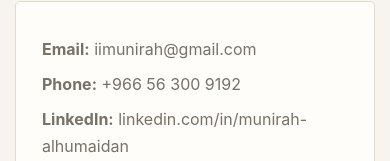
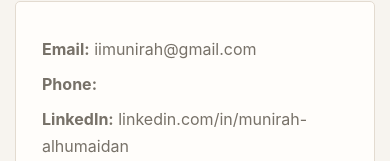
Before and after one commit to MunirahHumaidan/MunirahHumaidan.github.io, a plain HTML site: page index.html in a window 390 px wide. Shown: the part 5923-6084 px from the top of the page. Drawn offline with Linux system fonts and the light colour scheme.

Commit message:
Update contact section by removing phone number
Removed phone number from contact information.

```diff
--- a/index.html
+++ b/index.html
@@ -61,7 +61,7 @@ footer{padding:35px 0;color:var(--muted);font-size:12px;border-top:1px solid var
 <div class="card"><div class="meta">2026</div><h3>Data Science Bootcamp</h3><p>Saudi Digital Academy</p></div>
 </div><div class="card" style="margin-top:18px"><h3>Certifications</h3><ul><li>Microsoft Certified: Azure AI Apps and Agents Developer Associate</li><li>Databricks Certified Data Engineer Associate</li><li>Data Analysis using Power BI — King Fahad University of Petroleum and Minerals</li></ul></div></section>
 <section id="contact"><div class="kicker">06 / Contact</div><h2>Let’s connect</h2><p class="lead">I am interested in AI, machine learning, data science, and technology opportunities.</p>
-<div class="card"><p><strong>Email:</strong> <a href="mailto:iimunirah@gmail.com">iimunirah@gmail.com</a></p><p><strong>Phone:</strong> <a href="tel:+966563009192">+966 56 300 9192</a></p><p><strong>LinkedIn:</strong> <a href="https://www.linkedin.com/in/munirah-alhumaidan" target="_blank" rel="noopener">linkedin.com/in/munirah-alhumaidan</a></p><p><strong>GitHub:</strong> <a href="https://github.com/MunirahHumaidan" target="_blank" rel="noopener">github.com/MunirahHumaidan</a></p><p class="meta">Connect with me on LinkedIn and GitHub.</p></div></section>
+<div class="card"><p><strong>Email:</strong> <a href="mailto:iimunirah@gmail.com">iimunirah@gmail.com</a></p><p><strong>Phone:</strong></p><p><strong>LinkedIn:</strong> <a href="https://www.linkedin.com/in/munirah-alhumaidan" target="_blank" rel="noopener">linkedin.com/in/munirah-alhumaidan</a></p><p><strong>GitHub:</strong> <a href="https://github.com/MunirahHumaidan" target="_blank" rel="noopener">github.com/MunirahHumaidan</a></p><p class="meta">Connect with me on LinkedIn and GitHub.</p></div></section>
 </div></main>
 <footer><div class="wrap">© 2026 Munirah Abdullatif Alhumaidan · Portfolio</div></footer>
 </body></html>
```
